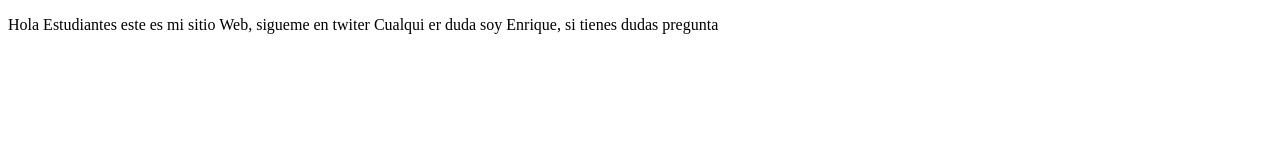
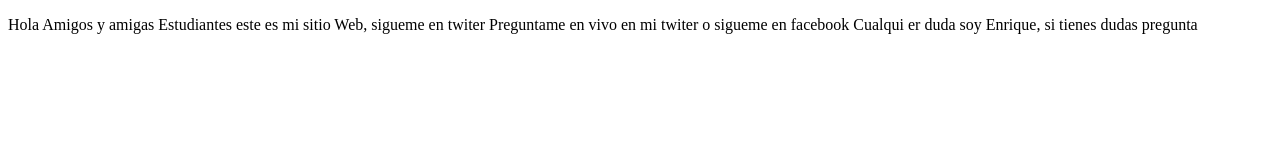
Before and after one commit to Ricky1206/proyectodemoCursoPrework, a plain HTML site: page index.html in a window 1280 px wide. Drawn offline with Linux system fonts and the light colour scheme.

```diff
--- a/index.html
+++ b/index.html
@@ -9,7 +9,8 @@
 <body>
     <p>
 
-        Hola Estudiantes este es mi sitio Web, sigueme en twiter
+        Hola Amigos y amigas Estudiantes este es mi sitio Web, sigueme en twiter
+        Preguntame en vivo en mi twiter o sigueme en facebook
         Cualqui er duda soy Enrique, si tienes dudas pregunta
 
     </p>
```
